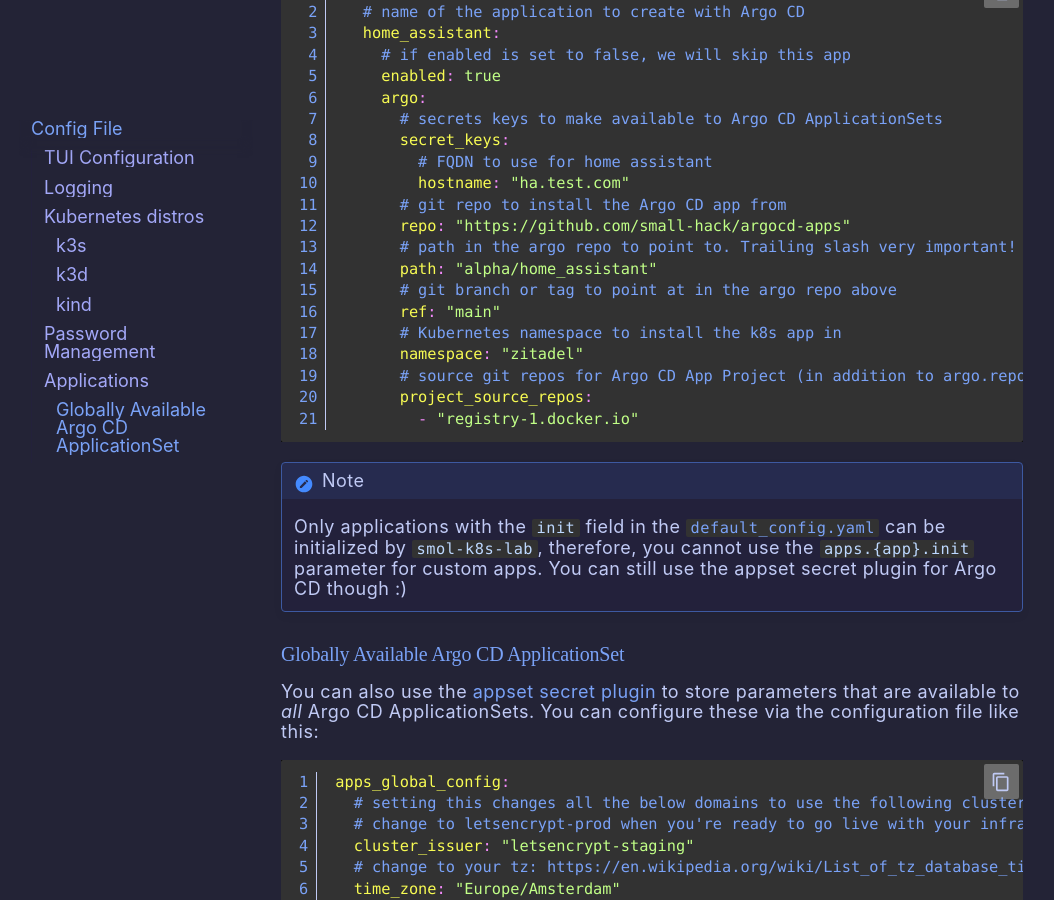
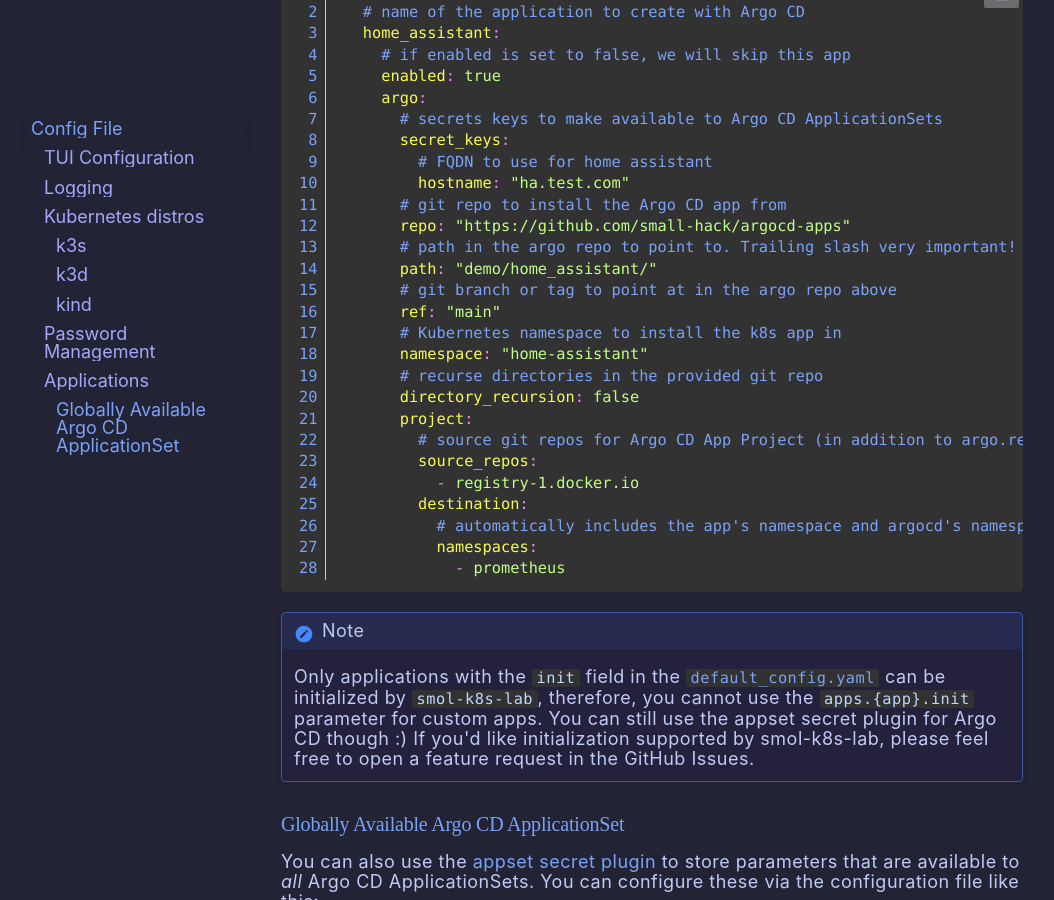
Before and after one commit to small-hack/smol-k8s-lab, an MkDocs documentation site: the page built from docs/config_file.md, in a window 1280 px wide and 900 px high, scrolled down 4325 px. Shown: the whole window, without its empty margins (113-1167 px from the left). Built offline with MkDocs 1.6.1 and Material for MkDocs 9.7.7, drawn with Linux system fonts in a browser that asks for light colours; some web fonts are replaced; some of the changed text lies outside the part shown.

Commit message:
tidy up the default config for new apps

````diff
--- a/docs/config_file.md
+++ b/docs/config_file.md
@@ -198,18 +198,25 @@
       # git repo to install the Argo CD app from
       repo: "https://github.com/small-hack/argocd-apps"
       # path in the argo repo to point to. Trailing slash very important!
-      path: "alpha/home_assistant"
+      path: "demo/home_assistant/"
       # git branch or tag to point at in the argo repo above
       ref: "main"
       # Kubernetes namespace to install the k8s app in
-      namespace: "zitadel"
-      # source git repos for Argo CD App Project (in addition to argo.repo)
-      project_source_repos:
-        - "registry-1.docker.io"
+      namespace: "home-assistant"
+      # recurse directories in the provided git repo
+      directory_recursion: false
+      project:
+        # source git repos for Argo CD App Project (in addition to argo.repo)
+        source_repos:
+          - registry-1.docker.io
+        destination:
+          # automatically includes the app's namespace and argocd's namespace
+          namespaces:
+            - prometheus
 ```
 
 !!! Note
-    Only applications with the `init` field in the [`default_config.yaml`](https://github.com/small-hack/smol-k8s-lab/blob/main/smol_k8s_lab/config/default_config.yaml) can be initialized by `smol-k8s-lab`, therefore, you cannot use the `apps.{app}.init` parameter for custom apps. You can still use the appset secret plugin for Argo CD though :)
+    Only applications with the `init` field in the [`default_config.yaml`](https://github.com/small-hack/smol-k8s-lab/blob/main/smol_k8s_lab/config/default_config.yaml) can be initialized by `smol-k8s-lab`, therefore, you cannot use the `apps.{app}.init` parameter for custom apps. You can still use the appset secret plugin for Argo CD though :) If you'd like initialization supported by smol-k8s-lab, please feel free to open a feature request in the GitHub Issues.
 
 ### Globally Available Argo CD ApplicationSet
 
````
Also changed, not shown: other parts of docs/config_file.md (+1 -1 lines).
